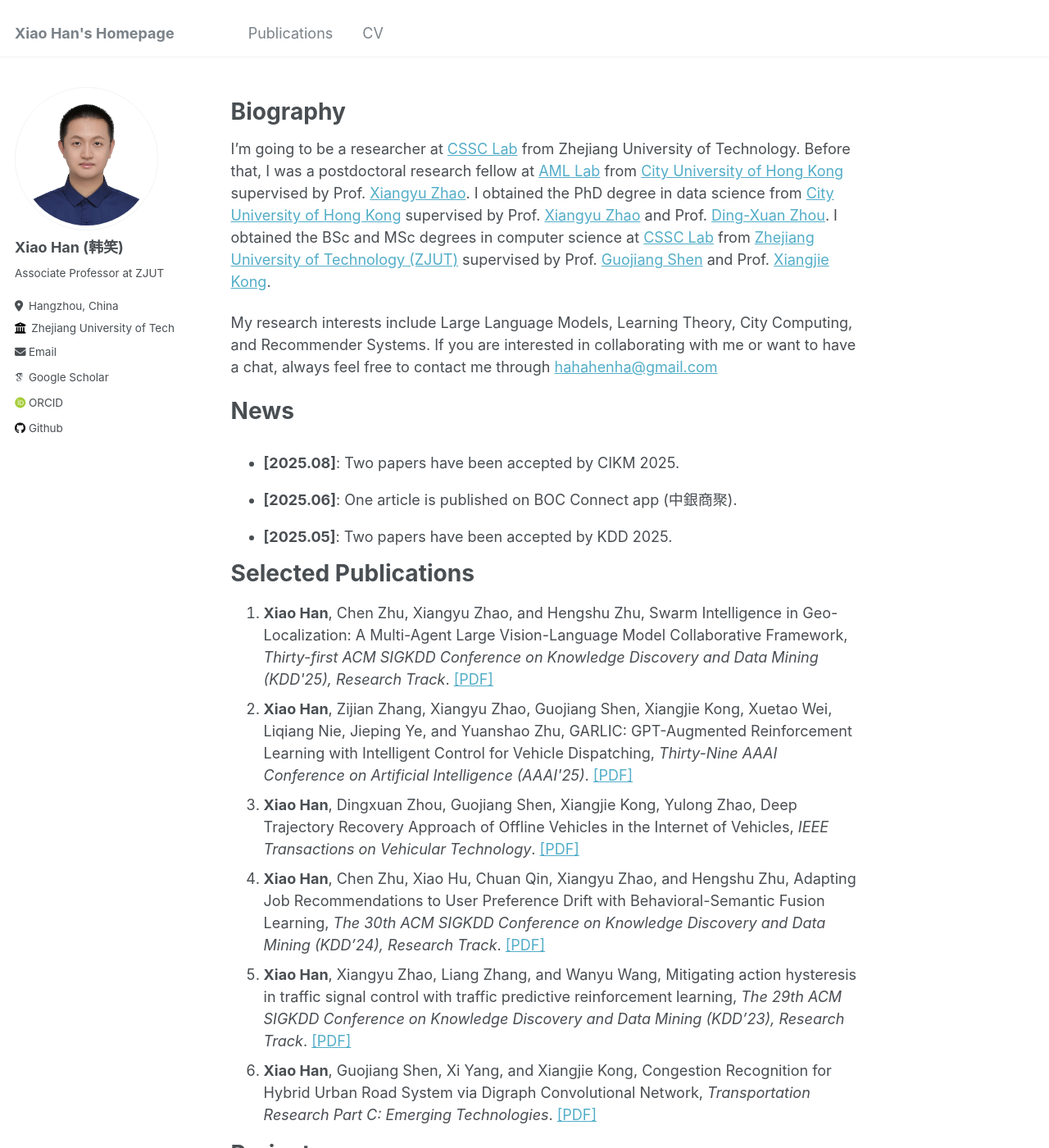
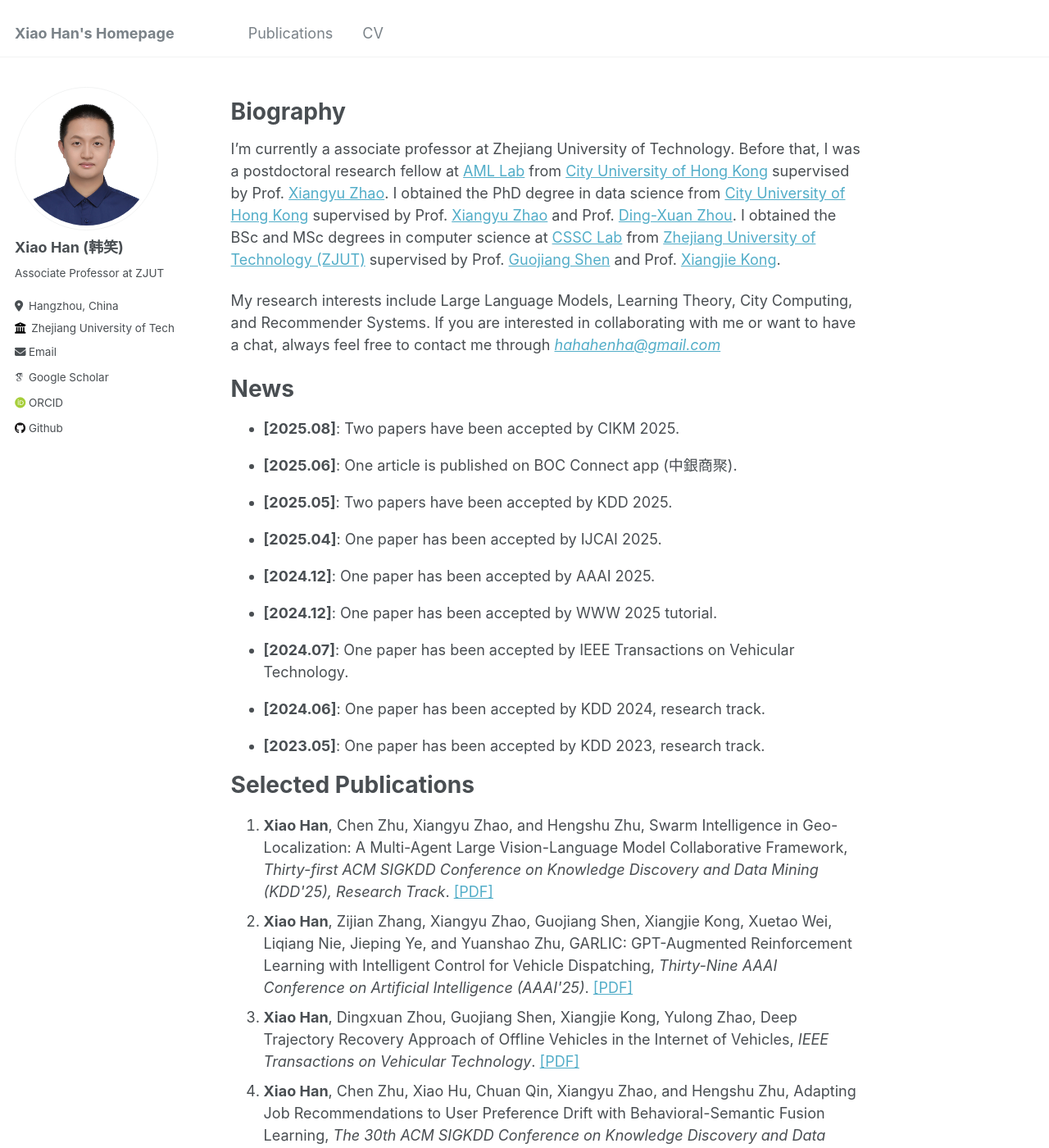
Before and after one commit to hahahenha/hahahenha.github.io, a Jekyll site: the page built from _pages/about.md, in a window 1280 px wide and 1400 px high. Shown: the whole window at 82% size. Built offline with Jekyll 4.4.1, drawn with Linux system fonts in a browser that asks for light colours; some web fonts are replaced.

Commit message:
Update about.md

```diff
--- a/_pages/about.md
+++ b/_pages/about.md
@@ -16,22 +16,24 @@ redirect_from:
 
 # Biography
 
-I'm going to be a researcher at [CSSC Lab](http://www.cssclab.cn/en) from Zhejiang University of Technology.
+I'm currently a associate professor at Zhejiang University of Technology.
 Before that, I was a postdoctoral research fellow at [AML Lab](https://aml-cityu.github.io/) from [City University of Hong Kong](https://www.cityu.edu.hk) supervised by Prof. [Xiangyu Zhao](https://zhaoxyai.github.io/).
 I obtained the PhD degree in data science from [City University of Hong Kong](https://www.cityu.edu.hk) supervised by Prof. [Xiangyu Zhao](https://zhaoxyai.github.io/) and Prof. [Ding-Xuan Zhou](https://www.sydney.edu.au/science/about/our-people/academic-staff/dingxuan-zhou.html).
 I obtained the BSc and MSc degrees in computer science at [CSSC Lab](https://www.cssclab.cn/) from [Zhejiang University of Technology (ZJUT)](https://www.zjut.edu.cn) supervised by Prof. [Guojiang Shen](https://homepage.zjut.edu.cn//sgj/) and Prof. [Xiangjie Kong](http://www.cssclab.cn/xjkong/).
 
 My research interests include Large Language Models, Learning Theory, City Computing, and Recommender Systems.
-If you are interested in collaborating with me or want to have a chat, always feel free to contact me through <a href="mailto:hahahenha@gmail.com">hahahenha@gmail.com</a>
+If you are interested in collaborating with me or want to have a chat, always feel free to contact me through <a href="mailto:hahahenha@gmail.com">*hahahenha@gmail.com*</a>
 
 # News
 
+<!--
 <style>
   .scrollable {
     max-height: 150px; /* 设置最大高度 */
     overflow-y: scroll; /* 设置垂直滚动条 */
   }
 </style>
+-->
 
 <div class="scrollable">
 
```
